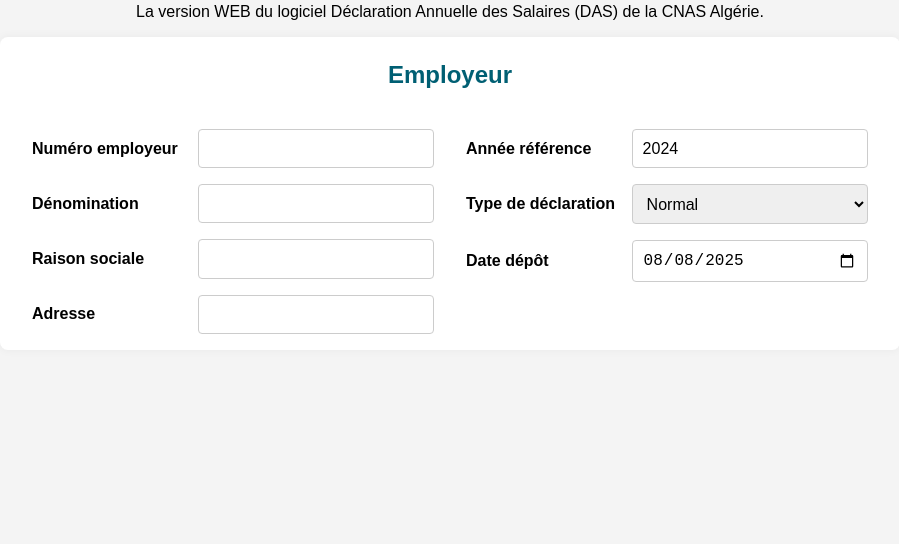
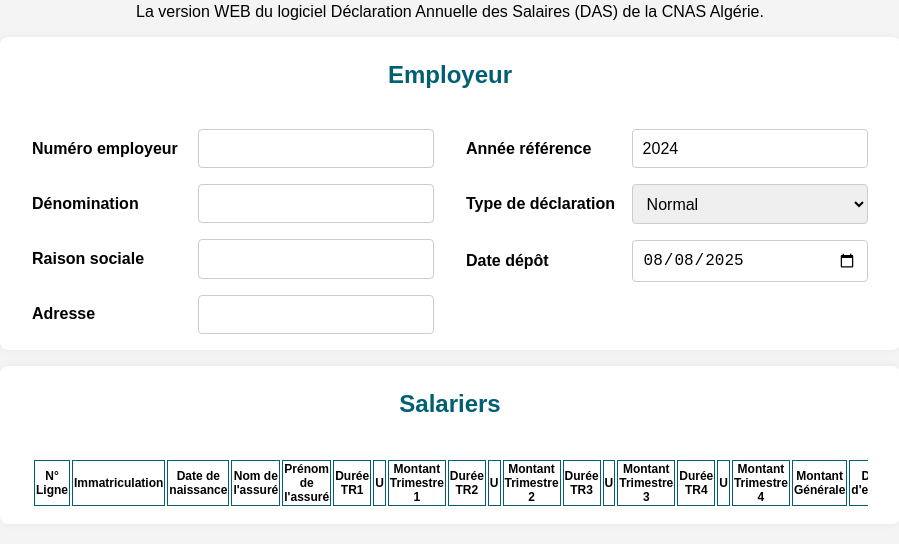
Before and after one commit to Adel010/DAS-CNAS-WEB, a plain HTML site: page index.html in a window 1280 px wide. Shown: the part 90-634 px from the top of the page, without its empty margins (190-1089 px from the left). Drawn offline with Linux system fonts and the light colour scheme.

Commit message:
creat Salariers table head and make it scrollable

```diff
--- a/index.html
+++ b/index.html
@@ -60,6 +60,38 @@
       </div>
     </form>
   </div>
+  <div class="s-form-container">
+    <div class="s-title"><h2>Salariers</h2></div>
+    <div class="table-wrapper">
+      <table id="s-table">
+        <thead>
+          <tr>
+            <th>N° Ligne</th>
+            <th>Immatriculation</th>
+            <th>Date de naissance</th>
+            <th>Nom de l'assuré</th>
+            <th>Prénom de l'assuré</th>
+            <th>Durée TR1</th>
+            <th>U</th>
+            <th>Montant Trimestre 1</th>
+            <th>Durée TR2</th>
+            <th>U</th>
+            <th>Montant Trimestre 2</th>
+            <th>Durée TR3</th>
+            <th>U</th>
+            <th>Montant Trimestre 3</th>
+            <th>Durée TR4</th>
+            <th>U</th>
+            <th>Montant Trimestre 4</th>
+            <th>Montant Générale</th>
+            <th>Date d'entrée</th>
+            <th>Date de sortie</th>
+          </tr>
+        </thead>
+      </table>
+    </div>
+
+  </div>
 
 
   <script src="app.js"></script>
--- a/style.css
+++ b/style.css
@@ -16,9 +16,10 @@ h1, h2 {
   margin: .5rem;
 }
 
-.e-form-container {
+.e-form-container, .s-form-container {
   max-width: 900px;
   margin: auto;
+  margin-bottom: 1rem;
   background-color: #fff;
   padding-left: 2rem;
   padding-right: 2rem;
@@ -28,7 +29,7 @@ h1, h2 {
   box-shadow: 0 0 10px rgba(0, 0, 0, 0.05);
 }
 
-.e-title {
+.e-title, .s-title {
   display: flex;
   justify-content: center;
   margin-bottom: 2em;
@@ -38,6 +39,7 @@ h1, h2 {
   display: flex;
   flex-wrap: wrap;
   gap: 2rem;
+  overflow: hidden;
 }
 
 .column {
@@ -70,5 +72,18 @@ input, select {
 @media (max-width: 768px) {
   .form-row {
     flex-direction: column;
+  }
 }
+
+.table-wrapper {
+  overflow-x: auto;
+  width: 100%;
+  margin: 0;
+  padding: 0;
 }
+thead {
+  font-size: .75rem;
+}
+tr > th {
+  border: solid 1px #005f73;
+}
```
